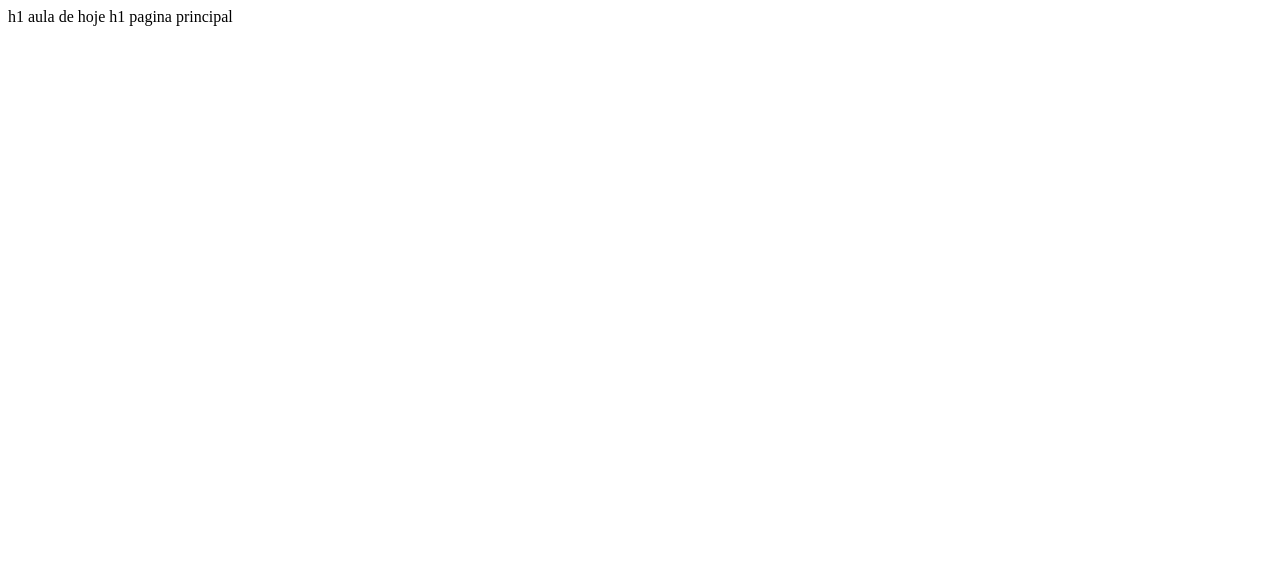
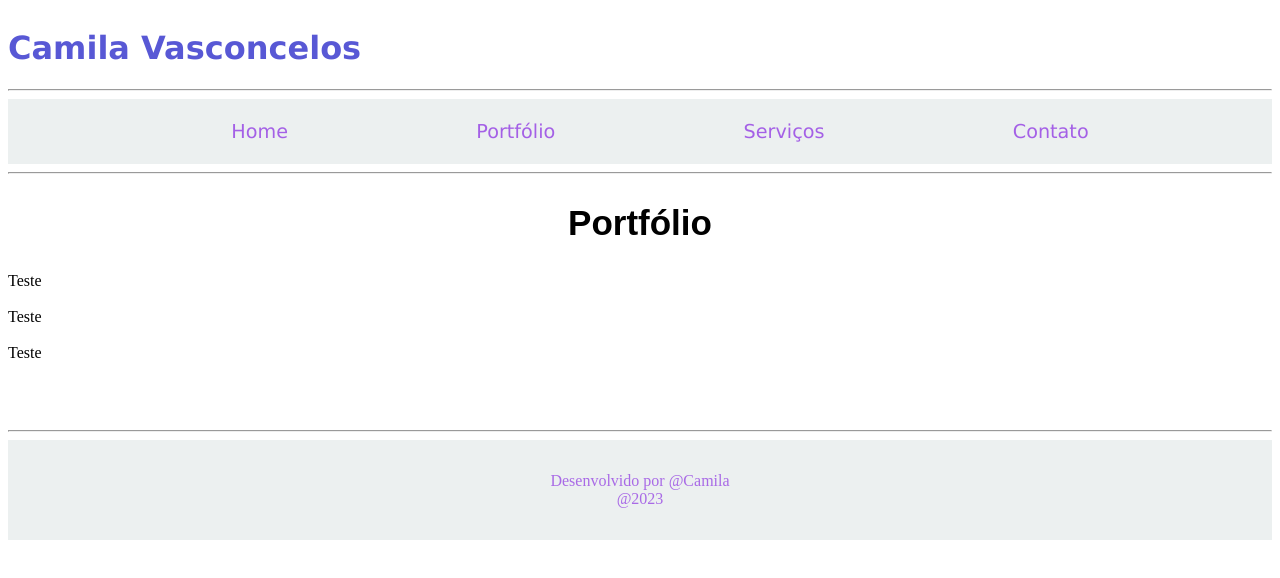
Before and after one commit to camilafausto/PROJETO, a plain HTML site: page index.html in a window 1280 px wide. Drawn offline with Linux system fonts and the light colour scheme.

Commit message:
Primeira versão

```diff
--- a/index.css
+++ b/index.css
@@ -0,0 +1,98 @@
+
+header{
+    background-color:antiquewhite;
+    display:flex;
+    align-items: center;
+    justify-content: space-around;
+}
+
+img{
+    border-radius: 40%;
+    width: 150px;
+    margin: 20px;
+    box-shadow: 2px 2px;
+}
+
+h1{
+    font-size: 150;
+    color:rgb(88, 88, 213);
+    font-family: Verdana;
+
+}
+
+nav{
+    background-color: rgba(188, 204, 204, 0.286);
+    display:flow-root;
+
+}
+
+
+ul{
+    display: flex;
+    align-items: center;
+    justify-content: space-evenly;
+}
+
+ul li{
+    display: flex;
+    align-items: center;
+    justify-content: center;
+    text-decoration: none;
+    padding: 5px;
+    font-family: Verdana, Geneva, Tahoma, sans-serif;
+    font-size: 120%;
+
+
+}
+
+nav ul li a {
+    color:rgba(137, 43, 226, 0.73);
+    text-decoration: none;
+}
+
+h2{
+    display: flex;
+    align-items: center;
+    justify-content: center;
+    font-family:Arial;
+    font-size: 35px;
+}
+z
+
+p{
+    line-height: 20px;
+    text-align: justify;
+    font-family: 'Courier New', Courier, monospace;
+    font-size: 20px;
+    font-style: oblique;
+}
+
+main img {
+    width: 300px;
+    margin: 20px;
+    border-radius: 25px;
+    box-shadow: 5px 5px;
+}
+
+div img{
+    overflow-clip-margin: content-box;
+    overflow: clip;
+}
+
+
+.container{
+    display: flex;
+    align-items: center;
+}
+
+
+footer{
+    display: flex;
+    height: 100px;
+    text-align: center;
+    justify-content: center;
+    align-items: center;
+    color:rgba(137, 43, 226, 0.677);
+    background-color: rgba(188, 204, 204, 0.286);
+
+}
--- a/index.html
+++ b/index.html
@@ -1,9 +1,66 @@
-<HTML>
- <head>
-h1 aula de hoje
+<!DOCTYPE html>
+<html lang="pt-br">
+<head>
+  <meta charset="UTF-8">
+  <meta http-equiv="X-UA-Compatible" content="IE=edge">
+  <meta name="viewport" content="width=device-width, initial-scale=1.0">
+  <link rel="stylesheet" href="./index.css">
 
-    <body>
-      h1 pagina principal
-    </body>
- </head>
-</HTML>
+  <title>Projeto</title>
+  <header>
+
+
+  </header>
+
+  <h1>Camila Vasconcelos</h1>
+
+
+</head>
+
+<hr>
+
+<nav>
+
+  <ul>
+<li><a href="#">Home</a></li>
+<li><a href="#">Portfólio</a></li>
+<li><a href="#">Serviços</a></li>
+<li><a href="#">Contato</a></li>
+  </ul>
+</nav>
+
+<hr>
+
+<main>
+
+<h2>Portfólio</h2>
+
+<div class="Container">
+
+  <p>
+    Teste
+
+    <br>
+    <br>
+    Teste
+    <br>
+    <br>
+    Teste
+  </p>
+
+  <img src=""
+</div>
+
+</main>
+
+<hr>
+
+<footer>
+  <div>
+    <a>Desenvolvido por @Camila</a> <br>
+    @2023
+  </div>
+</footer>
+
+</body>
+</html>
```
